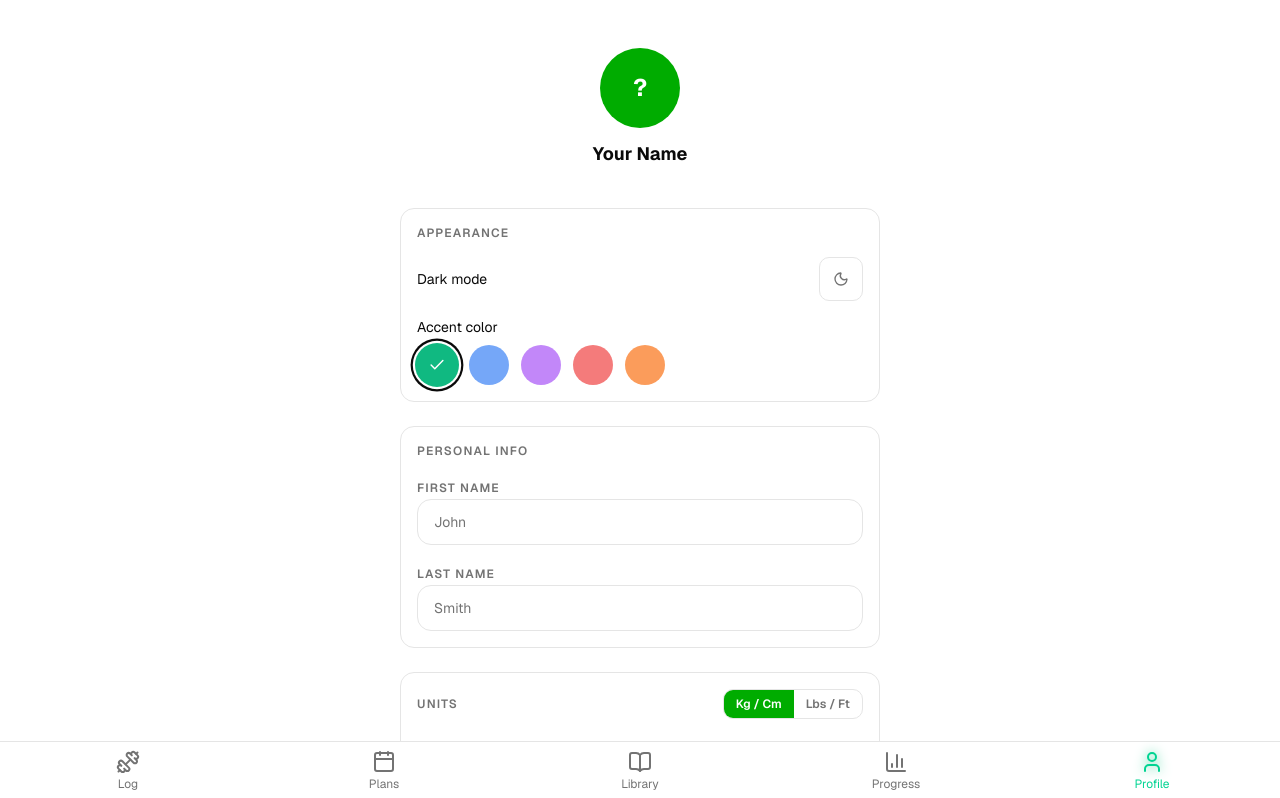
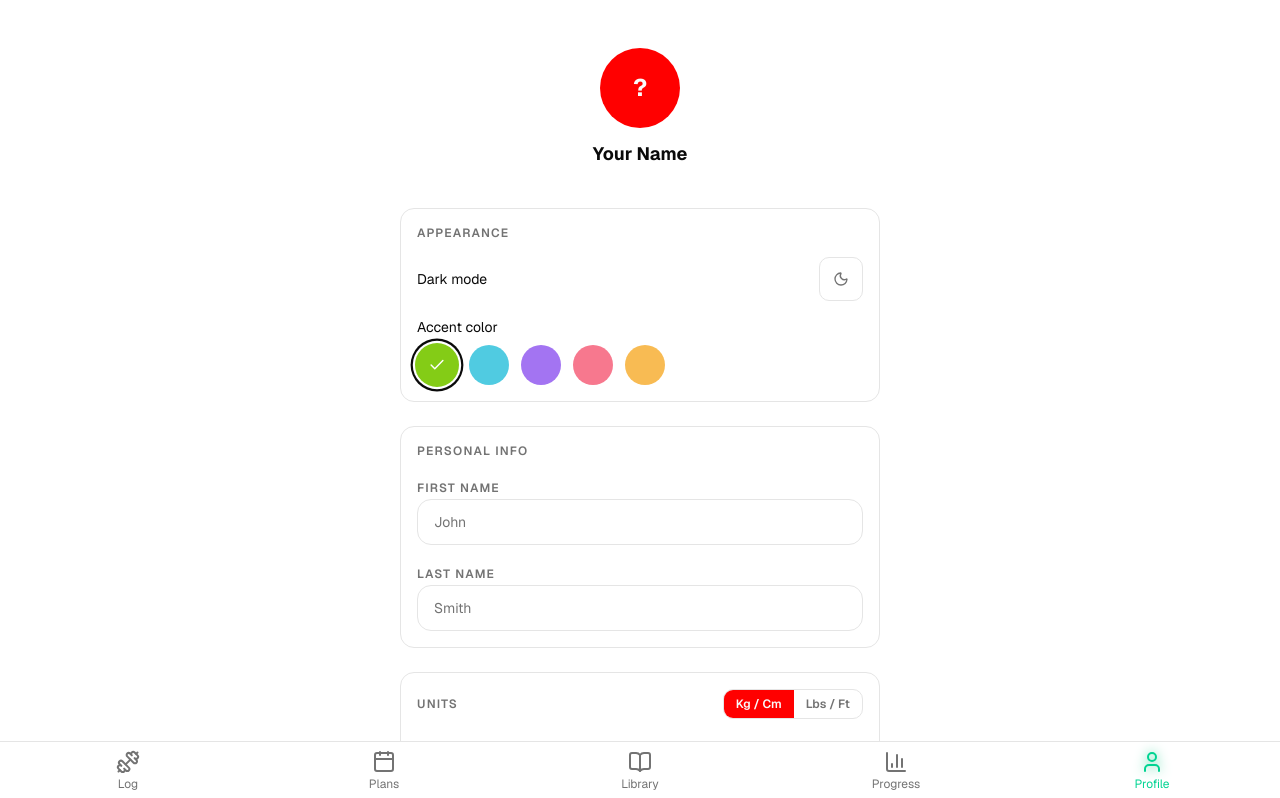
Before and after one commit to mauriciogentile/amaya, a Next.js app: page /profile in a window 1280 px wide. Shown: the top 798 px of the page. Built offline with nearby package versions, Linux system fonts and the light colour scheme; no server answers.

Commit message:
Replace accent colors with modern palette: lime, cyan, violet, rose, amber

```diff
--- a/app/(app)/profile/page.tsx
+++ b/app/(app)/profile/page.tsx
@@ -58,7 +58,7 @@
   const [saving, setSaving] = useState(false);
   const [saved, setSaved] = useState(false);
   const [unitSystem, setUnitSystem] = useState<"metric" | "imperial">("metric");
-  const [accentColor, setAccentColor] = useState<string>("emerald");
+  const [accentColor, setAccentColor] = useState<string>("lime");
 
   useEffect(() => { setMounted(true); }, []);
 
@@ -73,7 +73,7 @@
       });
       setUnitSystem(data.unitSystem || "metric");
       if (data.theme) setTheme(data.theme);
-      setAccentColor(data.accentColor || "emerald");
+      setAccentColor(data.accentColor || "lime");
     });
   }, []);
 
@@ -158,11 +158,11 @@
             <p className="text-sm text-foreground">Accent color</p>
             <div className="flex gap-3">
               {([
-                { key: "emerald", color: "#10b981", label: "Emerald" },
-                { key: "blue",    color: "#3b82f6", label: "Blue"    },
-                { key: "purple",  color: "#a855f7", label: "Purple"  },
-                { key: "red",     color: "#ef4444", label: "Red"     },
-                { key: "orange",  color: "#f97316", label: "Orange"  },
+                { key: "lime",   color: "#84cc16", label: "Lime"   },
+                { key: "cyan",   color: "#06b6d4", label: "Cyan"   },
+                { key: "violet", color: "#7c3aed", label: "Violet" },
+                { key: "rose",   color: "#f43f5e", label: "Rose"   },
+                { key: "amber",  color: "#f59e0b", label: "Amber"  },
               ] as const).map(({ key, color, label }) => (
                 <button
                   key={key}
--- a/app/globals.css
+++ b/app/globals.css
@@ -133,82 +133,82 @@
   }
 }
 /* Accent color themes */
-[data-accent="emerald"] {
-  --primary: oklch(0.628 0.258 145);
-  --primary-foreground: oklch(1 0 0);
-  --color-emerald-50: oklch(0.979 0.021 166.113);
-  --color-emerald-100: oklch(0.95 0.052 163.051);
-  --color-emerald-200: oklch(0.905 0.093 164.15);
-  --color-emerald-300: oklch(0.845 0.143 164.978);
-  --color-emerald-400: oklch(0.765 0.177 163.223);
-  --color-emerald-500: oklch(0.696 0.17 162.48);
-  --color-emerald-600: oklch(0.596 0.145 163.225);
-  --color-emerald-700: oklch(0.508 0.118 165.612);
-  --color-emerald-800: oklch(0.432 0.095 166.913);
-  --color-emerald-900: oklch(0.378 0.077 168.94);
-  --color-emerald-950: oklch(0.262 0.051 172.552);
+[data-accent="lime"] {
+  --primary: oklch(0.627 0.194 131);
+  --primary-foreground: oklch(0.1 0 0);
+  --color-emerald-50: oklch(0.982 0.018 131);
+  --color-emerald-100: oklch(0.955 0.05 131);
+  --color-emerald-200: oklch(0.908 0.095 131);
+  --color-emerald-300: oklch(0.85 0.152 131);
+  --color-emerald-400: oklch(0.779 0.201 131);
+  --color-emerald-500: oklch(0.705 0.213 131);
+  --color-emerald-600: oklch(0.6 0.185 131);
+  --color-emerald-700: oklch(0.5 0.152 131);
+  --color-emerald-800: oklch(0.41 0.118 131);
+  --color-emerald-900: oklch(0.34 0.088 131);
+  --color-emerald-950: oklch(0.23 0.058 131);
 }
 
-[data-accent="blue"] {
-  --primary: oklch(0.546 0.218 264);
+[data-accent="cyan"] {
+  --primary: oklch(0.609 0.183 213);
   --primary-foreground: oklch(1 0 0);
-  --color-emerald-50: oklch(0.97 0.014 254);
-  --color-emerald-100: oklch(0.932 0.04 254);
-  --color-emerald-200: oklch(0.88 0.08 254);
-  --color-emerald-300: oklch(0.8 0.13 254);
-  --color-emerald-400: oklch(0.7 0.18 254);
-  --color-emerald-500: oklch(0.606 0.214 264);
-  --color-emerald-600: oklch(0.52 0.2 264);
-  --color-emerald-700: oklch(0.44 0.17 264);
-  --color-emerald-800: oklch(0.36 0.14 264);
-  --color-emerald-900: oklch(0.28 0.1 264);
-  --color-emerald-950: oklch(0.2 0.07 264);
+  --color-emerald-50: oklch(0.978 0.014 213);
+  --color-emerald-100: oklch(0.948 0.04 213);
+  --color-emerald-200: oklch(0.897 0.08 213);
+  --color-emerald-300: oklch(0.827 0.131 213);
+  --color-emerald-400: oklch(0.737 0.177 213);
+  --color-emerald-500: oklch(0.637 0.194 213);
+  --color-emerald-600: oklch(0.536 0.169 213);
+  --color-emerald-700: oklch(0.446 0.138 213);
+  --color-emerald-800: oklch(0.364 0.107 213);
+  --color-emerald-900: oklch(0.294 0.078 213);
+  --color-emerald-950: oklch(0.2 0.05 213);
 }
 
-[data-accent="purple"] {
-  --primary: oklch(0.558 0.233 292);
+[data-accent="violet"] {
+  --primary: oklch(0.558 0.258 272);
   --primary-foreground: oklch(1 0 0);
-  --color-emerald-50: oklch(0.97 0.014 292);
-  --color-emerald-100: oklch(0.932 0.04 292);
-  --color-emerald-200: oklch(0.88 0.08 292);
-  --color-emerald-300: oklch(0.8 0.13 292);
-  --color-emerald-400: oklch(0.7 0.18 292);
-  --color-emerald-500: oklch(0.614 0.221 292);
-  --color-emerald-600: oklch(0.52 0.2 292);
-  --color-emerald-700: oklch(0.44 0.17 292);
-  --color-emerald-800: oklch(0.36 0.14 292);
-  --color-emerald-900: oklch(0.28 0.1 292);
-  --color-emerald-950: oklch(0.2 0.07 292);
+  --color-emerald-50: oklch(0.974 0.016 272);
+  --color-emerald-100: oklch(0.943 0.047 272);
+  --color-emerald-200: oklch(0.892 0.096 272);
+  --color-emerald-300: oklch(0.818 0.161 272);
+  --color-emerald-400: oklch(0.724 0.22 272);
+  --color-emerald-500: oklch(0.627 0.258 272);
+  --color-emerald-600: oklch(0.524 0.235 272);
+  --color-emerald-700: oklch(0.433 0.196 272);
+  --color-emerald-800: oklch(0.358 0.155 272);
+  --color-emerald-900: oklch(0.289 0.114 272);
+  --color-emerald-950: oklch(0.198 0.074 272);
 }
 
-[data-accent="red"] {
-  --primary: oklch(0.577 0.245 27.325);
+[data-accent="rose"] {
+  --primary: oklch(0.597 0.241 9);
   --primary-foreground: oklch(1 0 0);
-  --color-emerald-50: oklch(0.97 0.014 27);
-  --color-emerald-100: oklch(0.932 0.04 27);
-  --color-emerald-200: oklch(0.88 0.08 27);
-  --color-emerald-300: oklch(0.8 0.13 27);
-  --color-emerald-400: oklch(0.704 0.191 22);
-  --color-emerald-500: oklch(0.63 0.24 27);
-  --color-emerald-600: oklch(0.52 0.22 27);
-  --color-emerald-700: oklch(0.44 0.18 27);
-  --color-emerald-800: oklch(0.36 0.14 27);
-  --color-emerald-900: oklch(0.28 0.1 27);
-  --color-emerald-950: oklch(0.2 0.07 27);
+  --color-emerald-50: oklch(0.976 0.015 9);
+  --color-emerald-100: oklch(0.945 0.044 9);
+  --color-emerald-200: oklch(0.893 0.093 9);
+  --color-emerald-300: oklch(0.826 0.154 9);
+  --color-emerald-400: oklch(0.742 0.207 9);
+  --color-emerald-500: oklch(0.647 0.241 9);
+  --color-emerald-600: oklch(0.539 0.213 9);
+  --color-emerald-700: oklch(0.446 0.172 9);
+  --color-emerald-800: oklch(0.364 0.133 9);
+  --color-emerald-900: oklch(0.295 0.097 9);
+  --color-emerald-950: oklch(0.2 0.063 9);
 }
 
-[data-accent="orange"] {
-  --primary: oklch(0.646 0.222 41);
-  --primary-foreground: oklch(1 0 0);
-  --color-emerald-50: oklch(0.97 0.014 41);
-  --color-emerald-100: oklch(0.932 0.04 41);
-  --color-emerald-200: oklch(0.88 0.08 41);
-  --color-emerald-300: oklch(0.8 0.13 41);
-  --color-emerald-400: oklch(0.72 0.19 41);
-  --color-emerald-500: oklch(0.646 0.222 41);
-  --color-emerald-600: oklch(0.54 0.2 41);
-  --color-emerald-700: oklch(0.44 0.17 41);
-  --color-emerald-800: oklch(0.36 0.14 41);
-  --color-emerald-900: oklch(0.28 0.1 41);
-  --color-emerald-950: oklch(0.2 0.07 41);
+[data-accent="amber"] {
+  --primary: oklch(0.693 0.195 55);
+  --primary-foreground: oklch(0.1 0 0);
+  --color-emerald-50: oklch(0.983 0.016 55);
+  --color-emerald-100: oklch(0.959 0.05 55);
+  --color-emerald-200: oklch(0.913 0.101 55);
+  --color-emerald-300: oklch(0.852 0.165 55);
+  --color-emerald-400: oklch(0.779 0.202 55);
+  --color-emerald-500: oklch(0.706 0.207 55);
+  --color-emerald-600: oklch(0.594 0.183 55);
+  --color-emerald-700: oklch(0.493 0.15 55);
+  --color-emerald-800: oklch(0.403 0.116 55);
+  --color-emerald-900: oklch(0.332 0.085 55);
+  --color-emerald-950: oklch(0.226 0.055 55);
 }
--- a/lib/models/User.ts
+++ b/lib/models/User.ts
@@ -14,7 +14,7 @@
   goal:        { type: String, enum: ["lose_fat","build_muscle","maintain","performance","general"], default: "general" },
   unitSystem:  { type: String, enum: ["metric","imperial"], default: "metric" },
   theme:       { type: String, enum: ["light","dark"], default: "light" },
-  accentColor: { type: String, enum: ["emerald","blue","purple","red","orange"], default: "emerald" },
+  accentColor: { type: String, enum: ["lime","cyan","violet","rose","amber"], default: "lime" },
   onboarded:   { type: Boolean, default: false },
 }, { timestamps: true });
 
```
